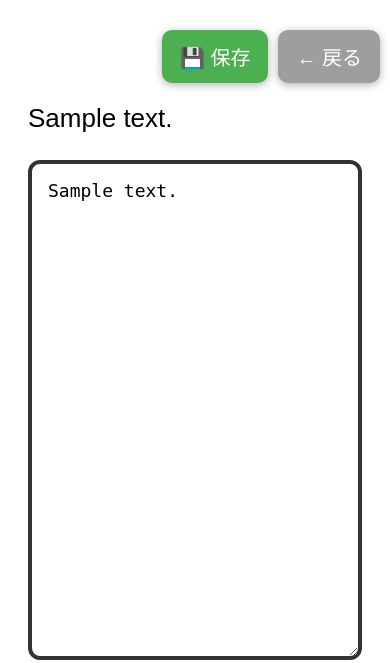
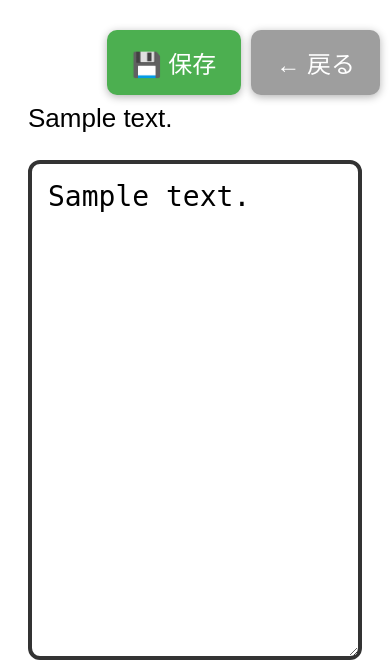
Before and after one commit to oyamazakio-byte/eng_app, a Flask app: template templates/message_grammar.html in a window 390 px wide. Shown: the top 663 px of the page. Run offline with Flask 3, Linux system fonts and the light colour scheme; the template is opened without the code that fills it: most values are stand-ins (such as "Sample title", 1, 10 or a date in 2020); parts of the project's set-up code (start-up, migrations or seed data) failed here and were passed over.

Commit message:
Improve grammar edit screen for iPhone

```diff
--- a/templates/message_grammar.html
+++ b/templates/message_grammar.html
@@ -1,3 +1,4 @@
+<meta name="viewport" content="width=device-width, initial-scale=1.0">
 <!DOCTYPE html>
 <html lang="ja">
 
@@ -23,7 +24,7 @@ body{
 textarea{
     width:100%;
     height:500px;
-    font-size:18px;
+    font-size:28px;
     padding:16px;
     border:4px solid #333;
     border-radius:12px;
@@ -32,8 +33,8 @@ textarea{
 }
 
 button{
-    font-size:20px;
-    padding:10px 20px;
+    font-size:28px;
+    padding:15px 25px;
     margin-top:20px;
 }
 
@@ -64,8 +65,8 @@ gap:10px;
 <button
 type="submit"
 style="
-font-size:20px;
-padding:12px 18px;
+font-size:24px;
+padding:15px 25px;
 background:#4caf50;
 color:white;
 border:none;
@@ -79,8 +80,8 @@ box-shadow:0 2px 8px rgba(0,0,0,0.3);
 type="button"
 onclick="history.back()"
 style="
-font-size:20px;
-padding:12px 18px;
+font-size:24px;
+padding:15px 25px;
 background:#9e9e9e;
 color:white;
 border:none;
```
